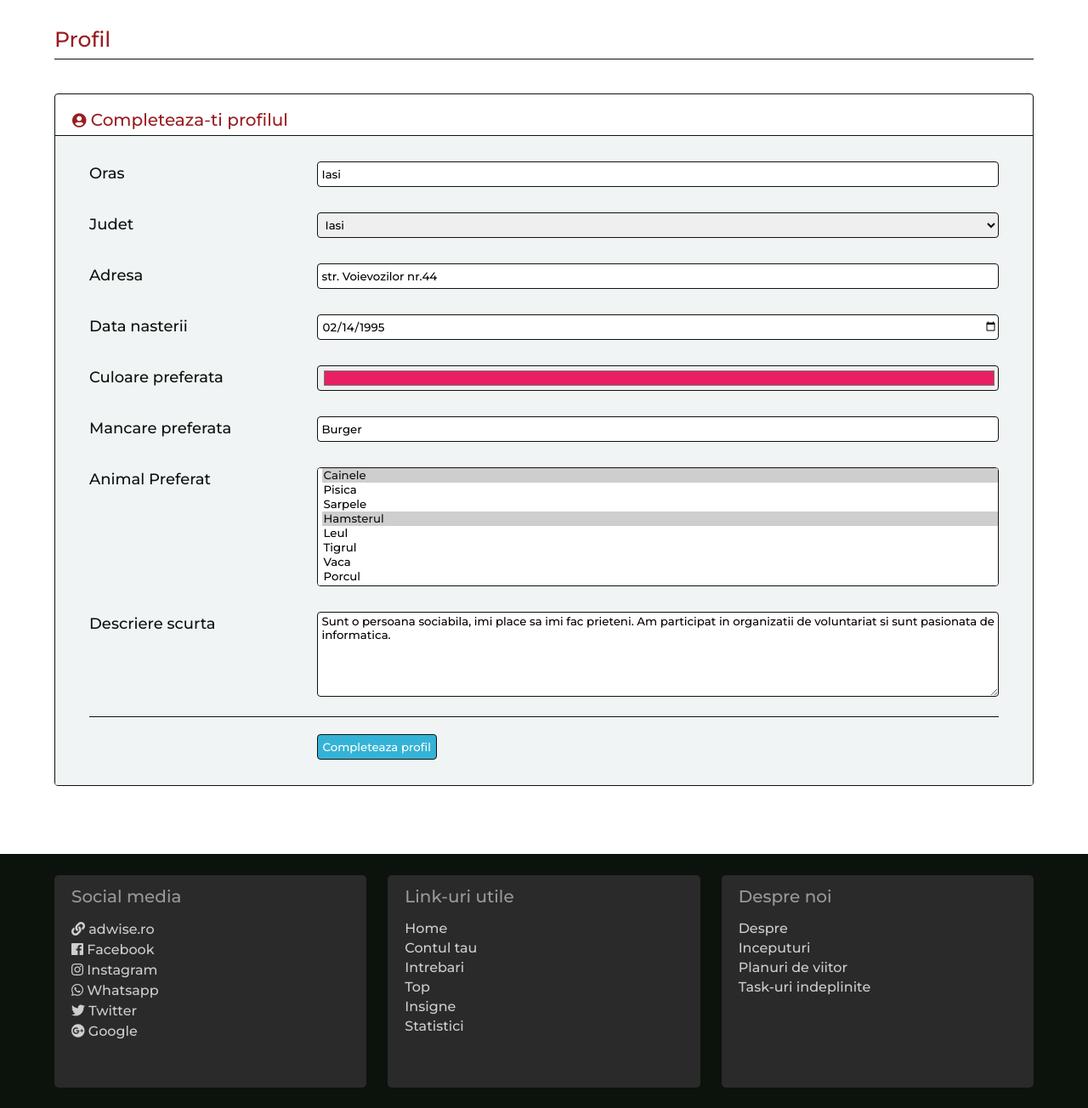
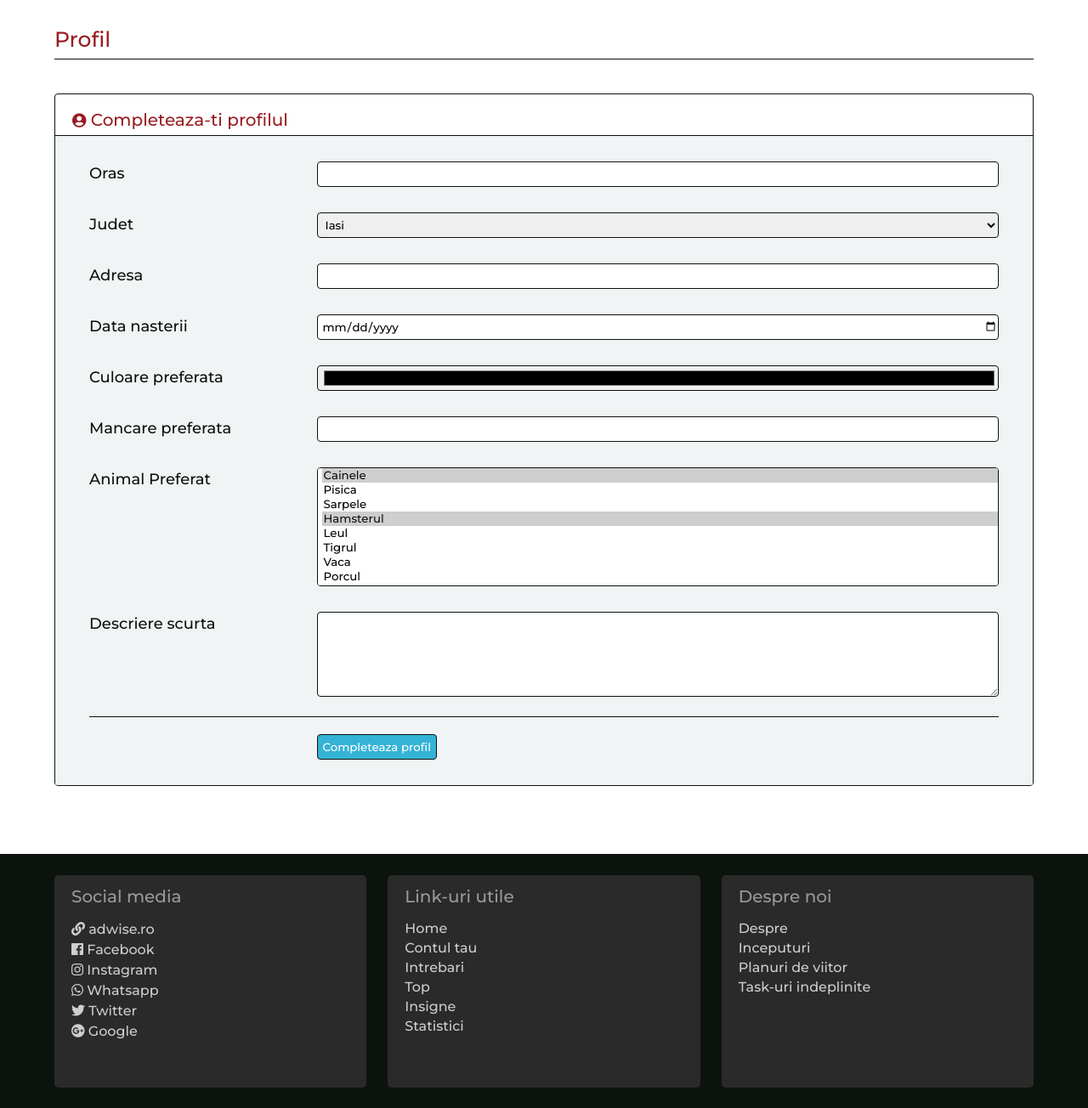
Before and after one commit to laurentiudascalu/TW-UAIC, a PHP site: page /profil in a window 1280 px wide. Shown: the part 206-1510 px from the top of the page at 85% size. Run offline with PHP 8.4, Linux system fonts and the light colour scheme.

Commit message:
Add files via upload

```diff
--- a/pages/profil.php
+++ b/pages/profil.php
@@ -12,13 +12,13 @@
 						<i class="fas fa-user-circle"></i> Completeaza-ti profilul
 					</div>
 					<div class="formular">
-						<form action="p" id="profilForm">
+						<form action="index.php" method="post">
 							<div class="linieForm">
 								<div class="label">
 									Oras
 								</div>
 								<div class="input">
-									<input type="text" name="oras" value="Iasi">
+									<input type="text" name="oras" value="<?php echo @$useri['oras']; ?>">
 								</div>
 							</div>
 							<div class="linieForm">
@@ -54,7 +54,7 @@
 									Adresa
 								</div>
 								<div class="input">
-									<input type="text" name="adresa" value="str. Voievozilor nr.44">
+									<input type="text" name="adresa" value="<?php echo @$useri['adresa']; ?>">
 								</div>
 							</div>
 							<div class="linieForm">
@@ -62,7 +62,7 @@
 									Data nasterii
 								</div>
 								<div class="input">
-									<input type="date" name="datanastere" value="1995-02-14">
+									<input type="date" name="datanastere" value="<?php echo @$useri['data_nasterii']; ?>">
 								</div>
 							</div>
 							<div class="linieForm">
@@ -70,7 +70,7 @@
 									Culoare preferata
 								</div>
 								<div class="input">
-									<input type="color" name="culoarepref" value="#e91e63">
+									<input type="color" name="culoarepref" value="<?php echo @$useri['culoare_preferata']; ?>">
 								</div>
 							</div>
 							<div class="linieForm">
@@ -78,7 +78,7 @@
 									Mancare preferata
 								</div>
 								<div class="input">
-									<input type="text" name="mancarepref" value="Burger">
+									<input type="text" name="mancarepref" value="<?php echo @$useri['mancare_preferata']; ?>">
 								</div>
 							</div>
 							<div class="linieForm">
@@ -105,9 +105,10 @@
 									Descriere scurta
 								</div>
 								<div class="input">
-									<textarea>Sunt o persoana sociabila, imi place sa imi fac prieteni. Am participat in organizatii de voluntariat si sunt pasionata de informatica.</textarea>
+									<textarea name="descriere"><?php echo @$useri['descriere']; ?></textarea>
 								</div>
 							</div>
+							<input type="hidden" name="id" value="<?php echo @$useri['id']; ?>">
 							<div class="linieForm">
 								<div class="label">
 								</div>
--- a/pages/stergecont.php
+++ b/pages/stergecont.php
@@ -12,15 +12,16 @@
 						<i class="fas fa-trash-alt"></i> Formular stergere cont
 					</div>
 					<div class="formular">
-						<form action="p">
+						<form action="index.php" method="post">
 							<div class="linieForm">
 								<div class="label">
 									Parola
 								</div>
 								<div class="input">
-									<input type="text" name="oras">
+									<input type="password" name="parola">
 								</div>
 							</div>
+							<input type="hidden" name="id" value="<?php echo @$useri['id']; ?>">
 							<div class="linieForm">
 								<div class="label">
 								</div>
```
Also changed, not shown: pages/contultau.php (+8 -5 lines).
